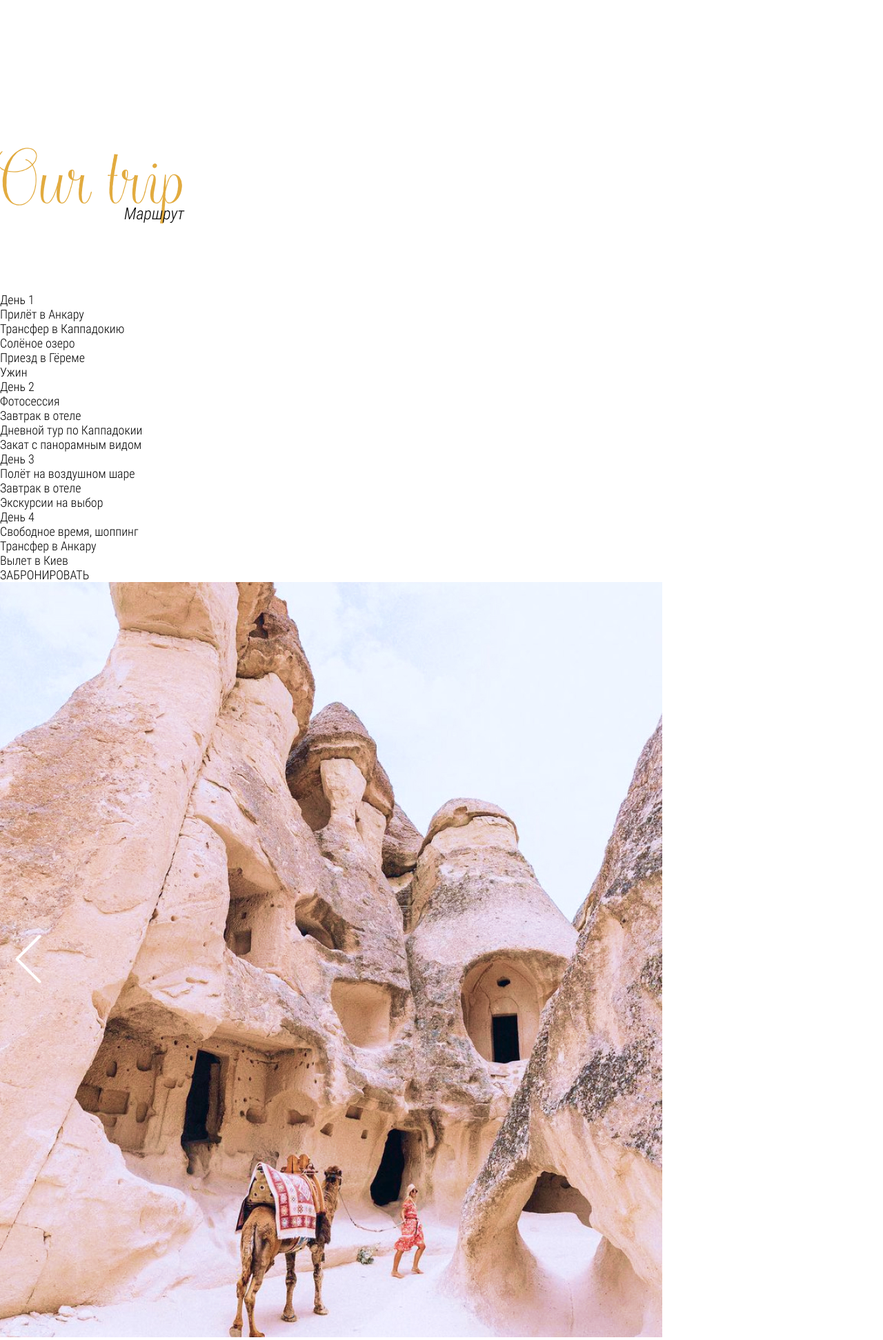
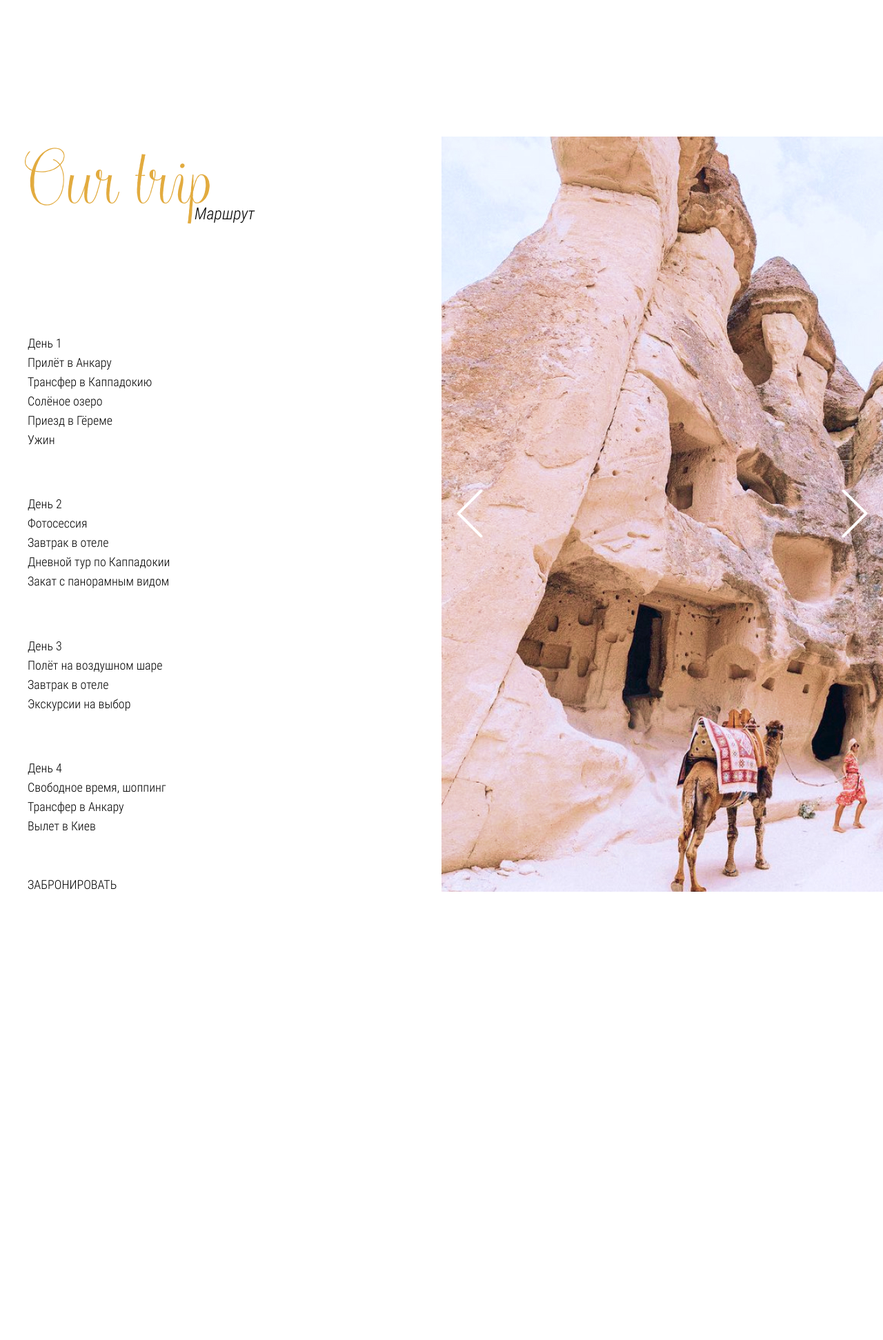
Before and after one commit to Yuriy0014/Cappadocia, a PHP site: page / in a window 1280 px wide. Shown: the part 1928-3871 px from the top of the page at 69% size. After the commit the page ends 3221 px from the top, so only its background shows below. Run offline with PHP 8.4, Linux system fonts and the light colour scheme.

Commit message:
Our trip CSS WIP

```diff
--- a/css/style.css
+++ b/css/style.css
@@ -83,7 +83,6 @@ body{
     font-family: 'RobotoCondensed-LightItalic';
     display: block;
     margin-top: -30px;
-    margin-left: 180px;
 }
 
 .header{
@@ -202,3 +201,47 @@ body{
 .fairy-tail__text{
     padding: 10px 0px;
 }
+
+.fairy-tail__title span{
+        margin-left: 180px;
+    }
+
+.our-trip__slider{
+    width:50%;
+    margin-left: auto;
+}
+
+.our-trip__inner{
+    position: relative;
+}
+
+.our-trip__container{
+    max-width: 1230px;
+    margin: 0 auto;
+    padding: 0 15px;
+    position: absolute;
+    top:0;
+    left: 0;
+    right: 0;
+    bottom: 0;
+}
+
+.our-trip__title span{
+    margin-left: 242px;
+}
+
+.our-trip__body{
+    width:50%;
+    margin-right: auto;
+    padding-right: 304px;
+    display: flex;
+    flex-direction: column;
+    justify-content: space-between;
+    height: 100%;
+}
+
+.our-trip__list{
+    margin: 5px 0;
+    font-style: 24px;
+    line-height: 28px;
+}
```
